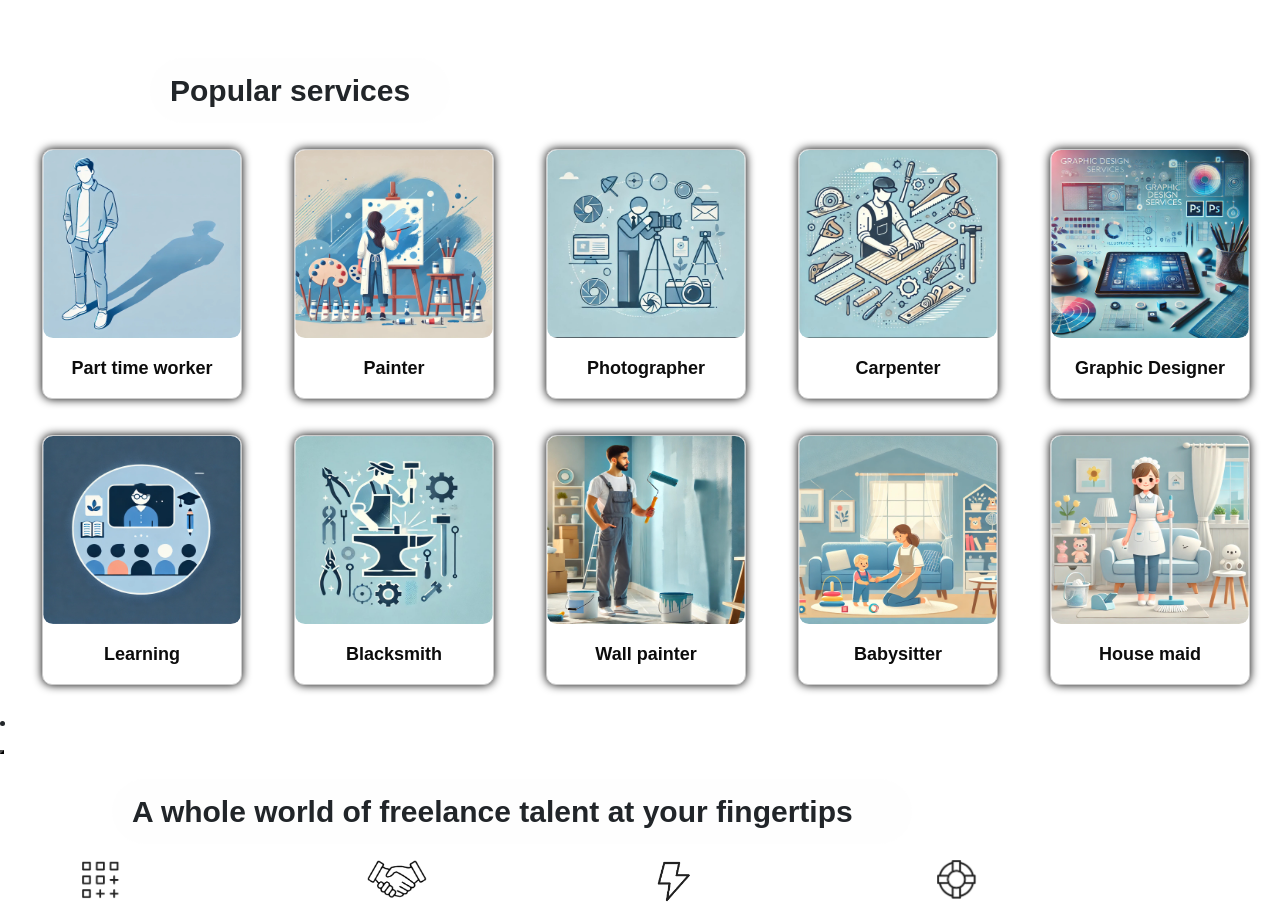
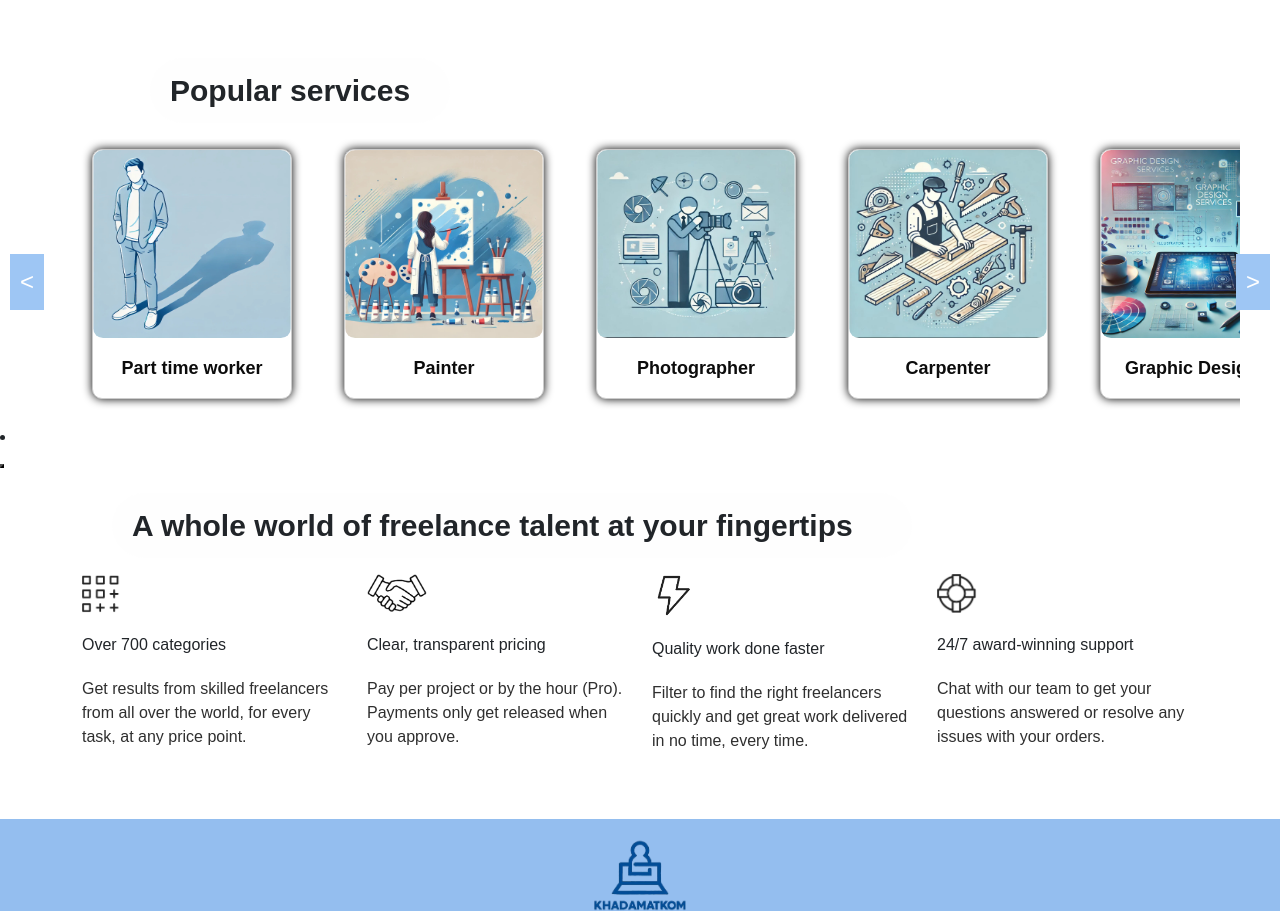
Before and after one commit to majd1144/khadamatcom1, a React (Create React App) app in the folder khadamatcom11/: page / in a window 1280 px wide. Shown: the part 600-1511 px from the top of the page. Built offline with nearby package versions, Linux system fonts and the light colour scheme; grey boxes are pictures that could not be loaded.

Commit message:
edit services bar

```diff
--- a/khadamatcom11/src/App.js
+++ b/khadamatcom11/src/App.js
@@ -7,7 +7,7 @@ import Join from "./components/Join.jsx";
 import Signin from "./components/Signin.jsx";
 import ServicesIn from './components/ServicesIn.jsx';
 import Navbar from './components/Navbar/Navbar.jsx';
-import Footer from './components/Footerr.jsx'
+import Footer from './components/footerr.jsx'
 
 export default function App() {
     const [theme, setTheme] = useState('light');
--- /dev/null
+++ b/khadamatcom11/src/components/ServicesCards.css
@@ -0,0 +1,44 @@
+.services-card-container {
+    display: flex;
+    align-items: center;
+    position: relative;
+  }
+
+  .scroll-btn {
+    background-color: #9ec6f4; /* Light blue */
+    border: none;
+    color: white;
+    font-size: 24px;
+    padding: 10px;
+    cursor: pointer;
+    position: absolute;
+    top: 50%;
+    transform: translateY(-50%);
+    z-index: 10;
+  }
+
+  .left-btn {
+    left: 10px;
+  }
+
+  .right-btn {
+    right: 10px;
+  }
+
+  .services-cards-wrapper {
+    display: flex;
+    overflow-x: auto;
+    scroll-behavior: smooth;
+    width: calc(100% - 80px); /* Leaves space for the buttons */
+    margin: 0 auto;
+    padding: 10px;
+  }
+
+  .services-cards-wrapper::-webkit-scrollbar {
+    display: none; /* Hides scrollbar for cleaner UI */
+  }
+
+  .services-cards-wrapper > div {
+    flex: 0 0 200px; /* Each card has a fixed width */
+    margin: 0 10px; /* Space between cards */
+  }
--- a/khadamatcom11/src/components/ServicesCards.jsx
+++ b/khadamatcom11/src/components/ServicesCards.jsx
@@ -1,12 +1,33 @@
+import React, { useRef } from 'react';
 import Services from '../components/Services';
-import React from 'react';
-//import { servicesCards } from '../data.js';
-//import "C:\Users\lenovo\Desktop\khadamatcom1\khadamatcom11\src\components\Navbar\Navbar.css";
-export default function ServicesCards({services}){
-    return(
-        <div id='servicescard' className='Services'>
+import '../components/ServicesCards.css';
+
+export default function ServicesCards({ services }) {
+  const scrollRef = useRef(null);
+
+  const scrollLeft = () => {
+    scrollRef.current.scrollBy({
+      left: -220, // Width of one card (200px) + margin (20px)
+      behavior: 'smooth',
+    });
+  };
+
+  const scrollRight = () => {
+    scrollRef.current.scrollBy({
+      left: 220, // Width of one card (200px) + margin (20px)
+      behavior: 'smooth',
+    });
+  };
+
+  return (
+    <div className="services-card-container">
+      <button className="scroll-btn left-btn" onClick={scrollLeft}>&lt;</button>
+      <div ref={scrollRef} className="services-cards-wrapper">
         {services.map((service, index) => (
-            <Services key={index} {...service} />
-          ))}</div>
-    );
+          <Services key={index} {...service} />
+        ))}
+      </div>
+      <button className="scroll-btn right-btn" onClick={scrollRight}>&gt;</button>
+    </div>
+  );
 }
```
